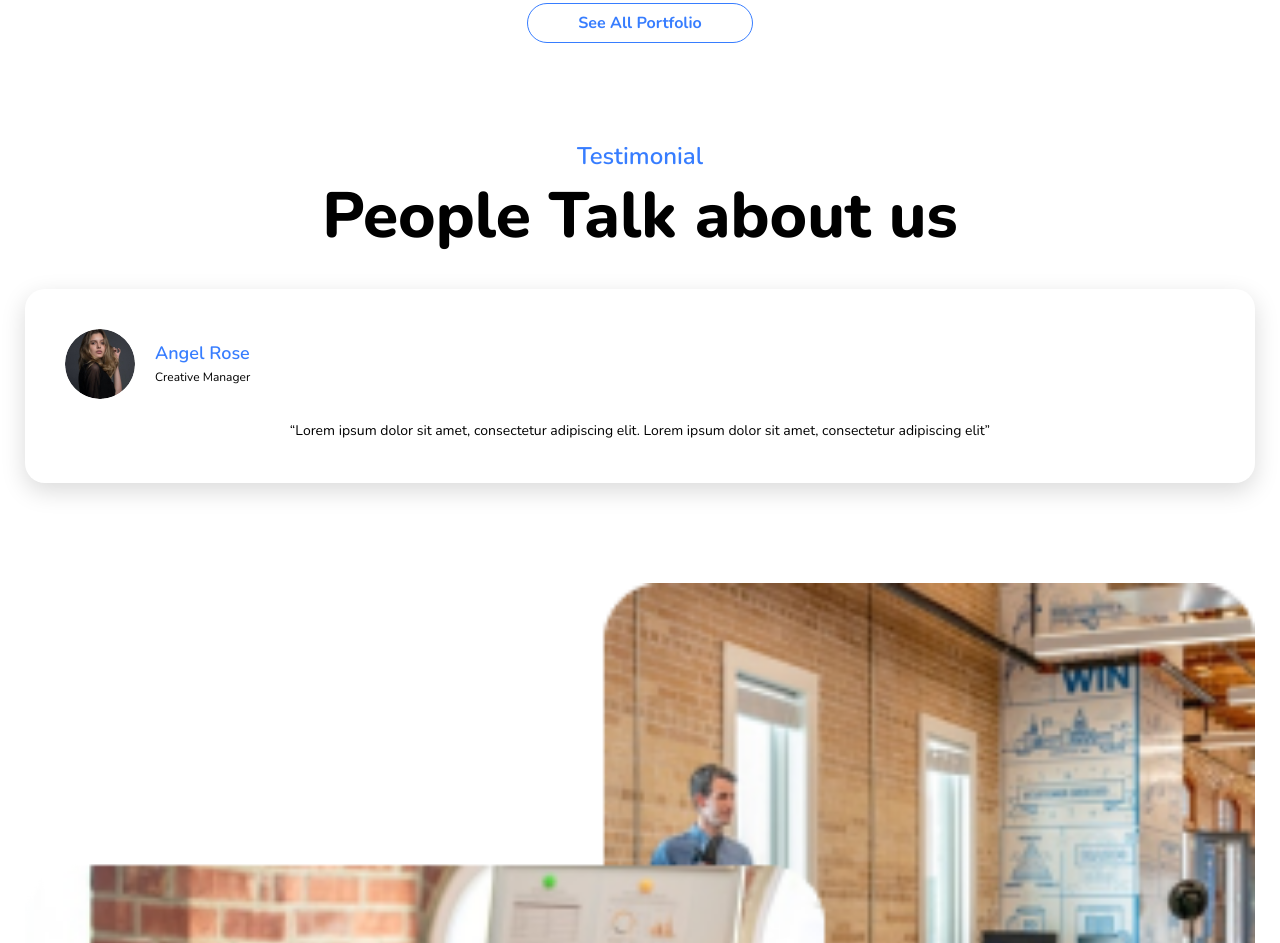
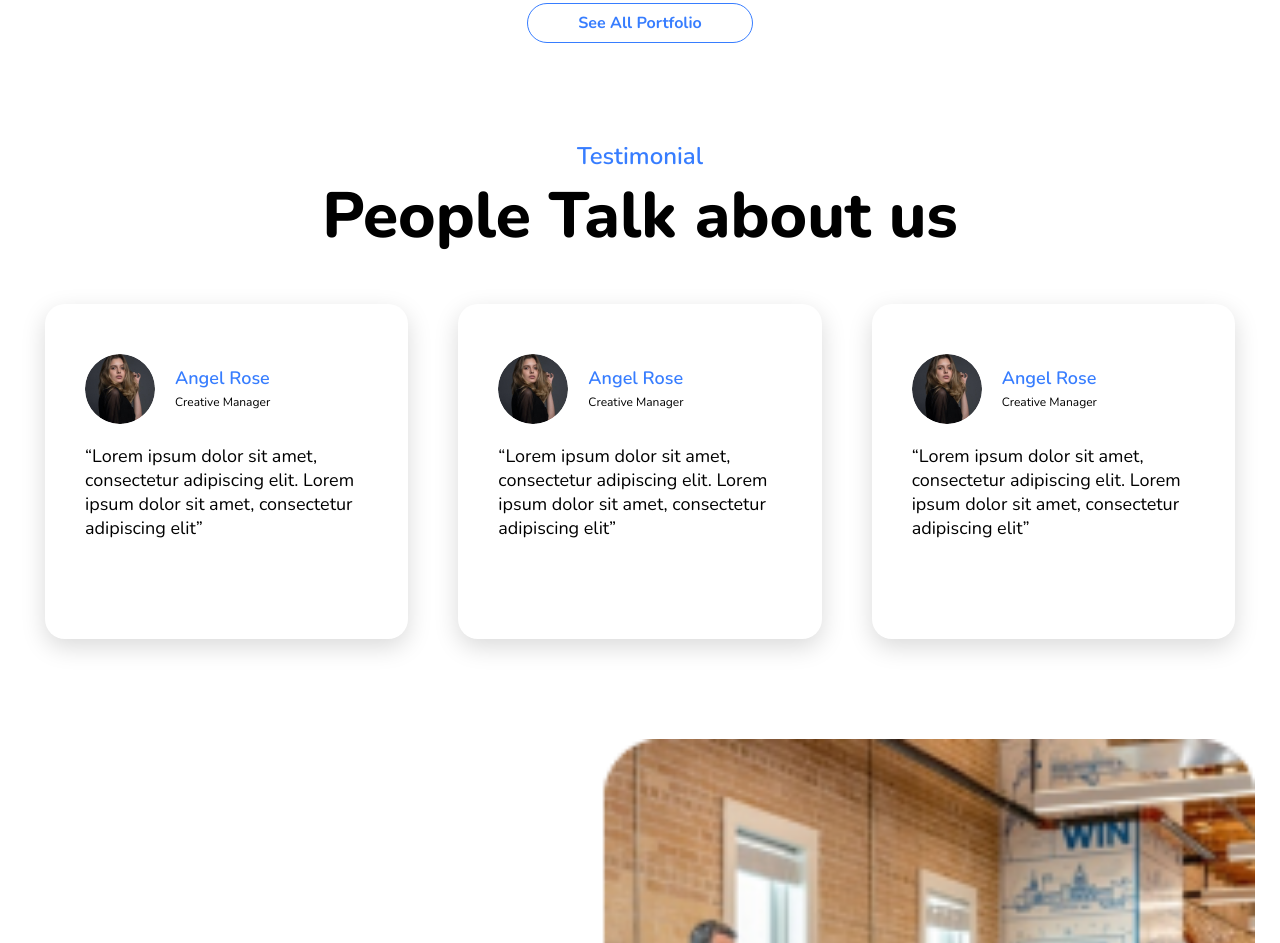
Before and after one commit to luisfalconmx/creative-agency-landing-page, a website built with Vite: page index.html in a window 1280 px wide. Shown: the part 3108-4051 px from the top of the page. Built offline with nearby package versions, Linux system fonts and the light colour scheme.

Commit message:
feat: testimonial section adapted for desktop devices

```diff
--- a/index.html
+++ b/index.html
@@ -181,18 +181,60 @@
       <span class="testimonial__caption">Testimonial</span>
       <h2 class="testimonial__title">People Talk about us</h2>
 
+      <div class="testimonial__cards">
         <div class="testimonial__card">
           <div class="testimonial__card-container">
-          <img src="/images/user.jpg" alt="#" class="testimonial__card-image" />
+            <img
+              src="/images/user.jpg"
+              alt="#"
+              class="testimonial__card-image"
+            />
             <div>
               <span class="testimonial__card-username">Angel Rose</span>
               <p class="testimonial__card-position">Creative Manager</p>
             </div>
           </div>
           <p class="testimonial__card-description">
-          “Lorem ipsum dolor sit amet, consectetur adipiscing elit. Lorem ipsum
-          dolor sit amet, consectetur adipiscing elit”
+            “Lorem ipsum dolor sit amet, consectetur adipiscing elit. Lorem
+            ipsum dolor sit amet, consectetur adipiscing elit”
           </p>
+        </div>
+
+        <div class="testimonial__card">
+          <div class="testimonial__card-container">
+            <img
+              src="/images/user.jpg"
+              alt="#"
+              class="testimonial__card-image"
+            />
+            <div>
+              <span class="testimonial__card-username">Angel Rose</span>
+              <p class="testimonial__card-position">Creative Manager</p>
+            </div>
+          </div>
+          <p class="testimonial__card-description">
+            “Lorem ipsum dolor sit amet, consectetur adipiscing elit. Lorem
+            ipsum dolor sit amet, consectetur adipiscing elit”
+          </p>
+        </div>
+
+        <div class="testimonial__card">
+          <div class="testimonial__card-container">
+            <img
+              src="/images/user.jpg"
+              alt="#"
+              class="testimonial__card-image"
+            />
+            <div>
+              <span class="testimonial__card-username">Angel Rose</span>
+              <p class="testimonial__card-position">Creative Manager</p>
+            </div>
+          </div>
+          <p class="testimonial__card-description">
+            “Lorem ipsum dolor sit amet, consectetur adipiscing elit. Lorem
+            ipsum dolor sit amet, consectetur adipiscing elit”
+          </p>
+        </div>
       </div>
     </section>
 
--- a/scss/sections/testimonial.scss
+++ b/scss/sections/testimonial.scss
@@ -1,6 +1,11 @@
 .testimonial {
   padding: 0 25px;
   margin-bottom: 100px;
+
+  @media (min-width: $md) {
+    max-width: 1240px;
+    margin: 0 auto 100px;
+  }
 
   &__caption {
     @include caption;
@@ -11,6 +16,18 @@
     @include title;
     text-align: center;
     margin-bottom: 35px;
+
+    @media (min-width: $md) {
+      margin-bottom: 50px;
+    }
+  }
+
+  &__cards {
+    @media (min-width: $md) {
+      display: grid;
+      grid-template-columns: repeat(3, 1fr);
+      column-gap: 50px;
+    }
   }
 
   &__card {
@@ -20,6 +37,19 @@
     align-items: center;
     border-radius: 20px;
     padding: 40px;
+
+    @media (min-width: $md) {
+      min-height: 335px;
+      padding-top: 50px;
+    }
+  }
+
+  &__card:nth-child(2n + 1) {
+    display: none;
+
+    @media (min-width: $md) {
+      display: flex;
+    }
   }
 
   &__card-container {
@@ -52,5 +82,9 @@
     font-size: 1.4rem;
     line-height: 2.4rem;
     margin: 0;
+
+    @media (min-width: $md) {
+      font-size: 1.8rem;
+    }
   }
 }
```
Lines whose indentation alone changed are shown as unchanged.
